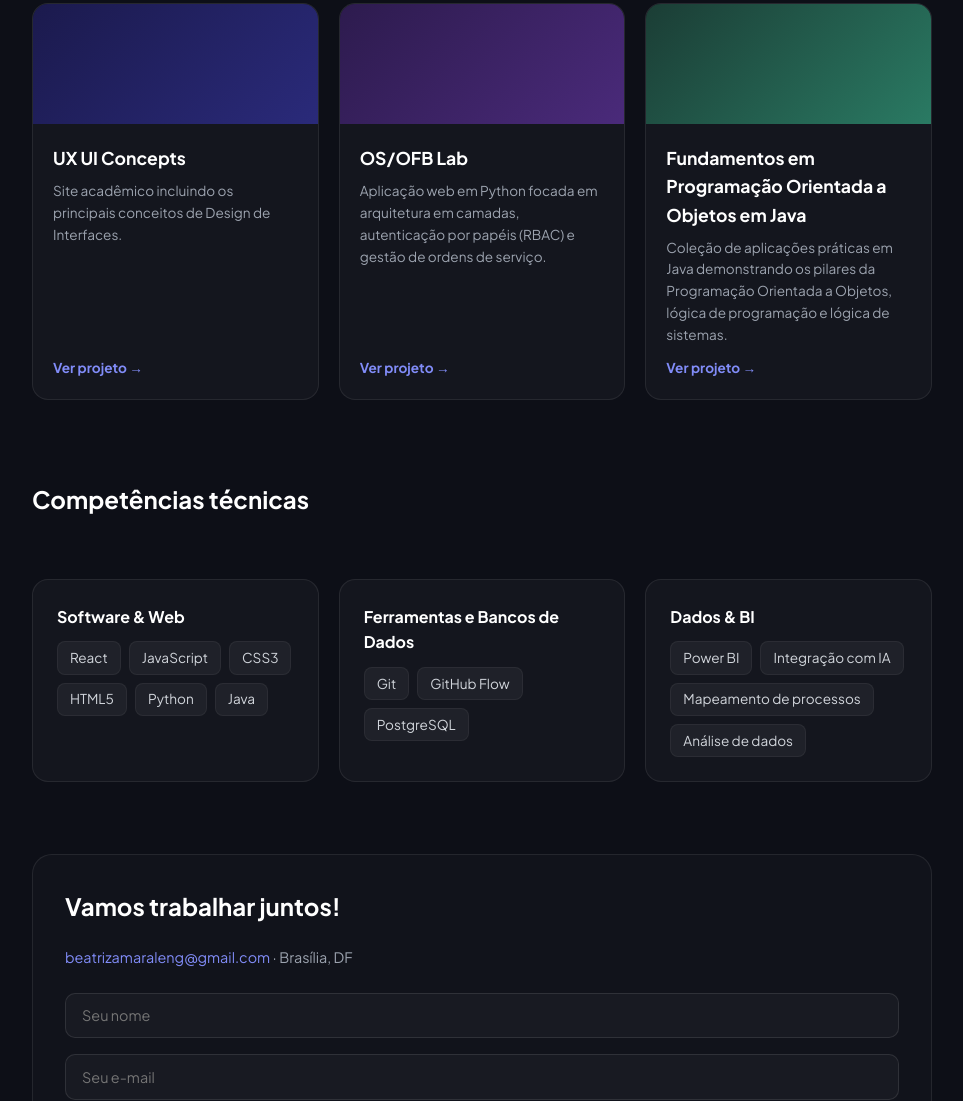
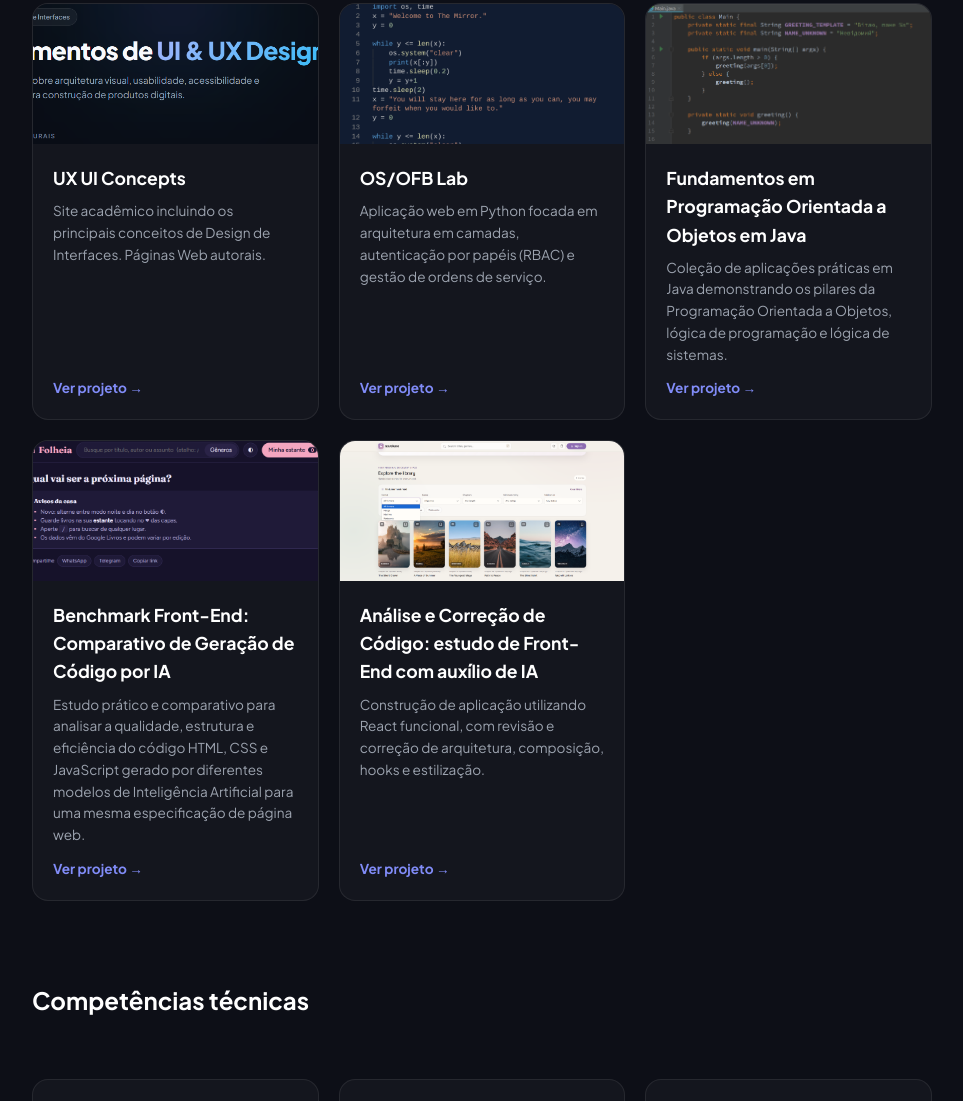
Before and after one commit to beatrizamc/dev-beatrizamc-portfolio, a plain HTML site: page index.html in a window 1280 px wide. Shown: the part 679-1780 px from the top of the page, without its empty margins (158-1121 px from the left). Drawn offline with Linux system fonts and the light colour scheme.

Commit message:
Melhorias no design do Website

```diff
--- a/index.html
+++ b/index.html
@@ -37,16 +37,16 @@
    <h2 class="section-title">Meus projetos</h2>
     <section class="projects-grid">
       <article class="project-card-small">
-        <div class="preview-mini" style="--c1:#1b1a4d;--c2:#2a2a7a"></div>
+        <img src="UX-UI.png" alt="Preview UX UI Concepts" class="preview-mini">
         <div class="card-content">
           <h3>UX UI Concepts</h3>
-          <p>Site acadêmico incluindo os principais conceitos de Design de Interfaces.</p>
+          <p>Site acadêmico incluindo os principais conceitos de Design de Interfaces. Páginas Web autorais.</p>
           <a class="link" href="https://beatrizamc.github.io/ui-ux-concepts/" target="_blank" rel="noopener noreferrer">Ver projeto &rarr;</a>
         </div>
       </article>
 
       <article class="project-card-small">
-        <div class="preview-mini" style="--c1:#2d1b4e;--c2:#4a2a7a"></div>
+        <img src="pythoncode.png" alt="Preview Pyhton" class="preview-mini">
         <div class="card-content">
           <h3>OS/OFB Lab</h3>
           <p>Aplicação web em Python focada em arquitetura em camadas, autenticação por papéis (RBAC)  e gestão de ordens de serviço.</p>
@@ -55,13 +55,33 @@
       </article>
 
       <article class="project-card-small">
-        <div class="preview-mini" style="--c1:#1b3d35;--c2:#2a7a63"></div>
+        <img src="javacode.png" alt="Preview Java" class="preview-mini">
         <div class="card-content">
           <h3>Fundamentos em Programação Orientada a Objetos em Java</h3>
           <p>Coleção de aplicações práticas em Java demonstrando os pilares da Programação Orientada a Objetos, lógica de programação e lógica de sistemas.</p>
           <a class="link" href="https://github.com/beatrizamc/exercicios_java_POO" target="_blank" rel="noopener noreferrer">Ver projeto &rarr;</a>
         </div>
       </article>
+
+      <article class="project-card-small">
+        <img src="IADESINT.png" alt="Preview Prompt Code" class="preview-mini">
+        <div class="card-content">
+          <h3>Benchmark Front-End: Comparativo de Geração de Código por IA</h3>
+          <p>Estudo prático e comparativo para analisar a qualidade, estrutura e eficiência do código HTML, CSS e JavaScript gerado por diferentes modelos de Inteligência Artificial para uma mesma especificação de página web.</p>
+          <a class="link" href="https://github.com/beatrizamc/prompt-engineering-interfaces-" target="_blank" rel="noopener noreferrer">Ver projeto &rarr;</a>
+        </div>
+      </article>
+
+      <article class="project-card-small">
+        <img src="novelune.png" alt="Preview Final Interface" class="preview-mini">
+        <div class="card-content">
+          <h3>Análise e Correção de Código: estudo de Front-End com auxílio de IA</h3>
+          <p>Construção de aplicação utilizando React funcional, com revisão e correção de arquitetura, composição, hooks e estilização.</p>
+          <a class="link" href="https://github.com/beatrizamc/web-interface-analysis" target="_blank" rel="noopener noreferrer">Ver projeto &rarr;</a>
+        </div>
+      </article>
+
+
     </section>
 
     <h2 class="section-title">Competências técnicas</h2>
--- a/style.css
+++ b/style.css
@@ -231,8 +231,11 @@ body {
 }
 
 .preview-mini {
-  height: 120px;
-  background: linear-gradient(135deg, var(--c1), var(--c2));
+  width: 100%;
+  height: 140px;
+  object-fit: cover;
+  object-position: top;
+  display: block;
 }
 
 .card-content {
```
Also changed, not shown: IADESINT.png (added), UX-UI.png (added), javacode.jpg (added), javacode.png (added), novelune.png (added), pythoncode.png (added), 1 other file.
